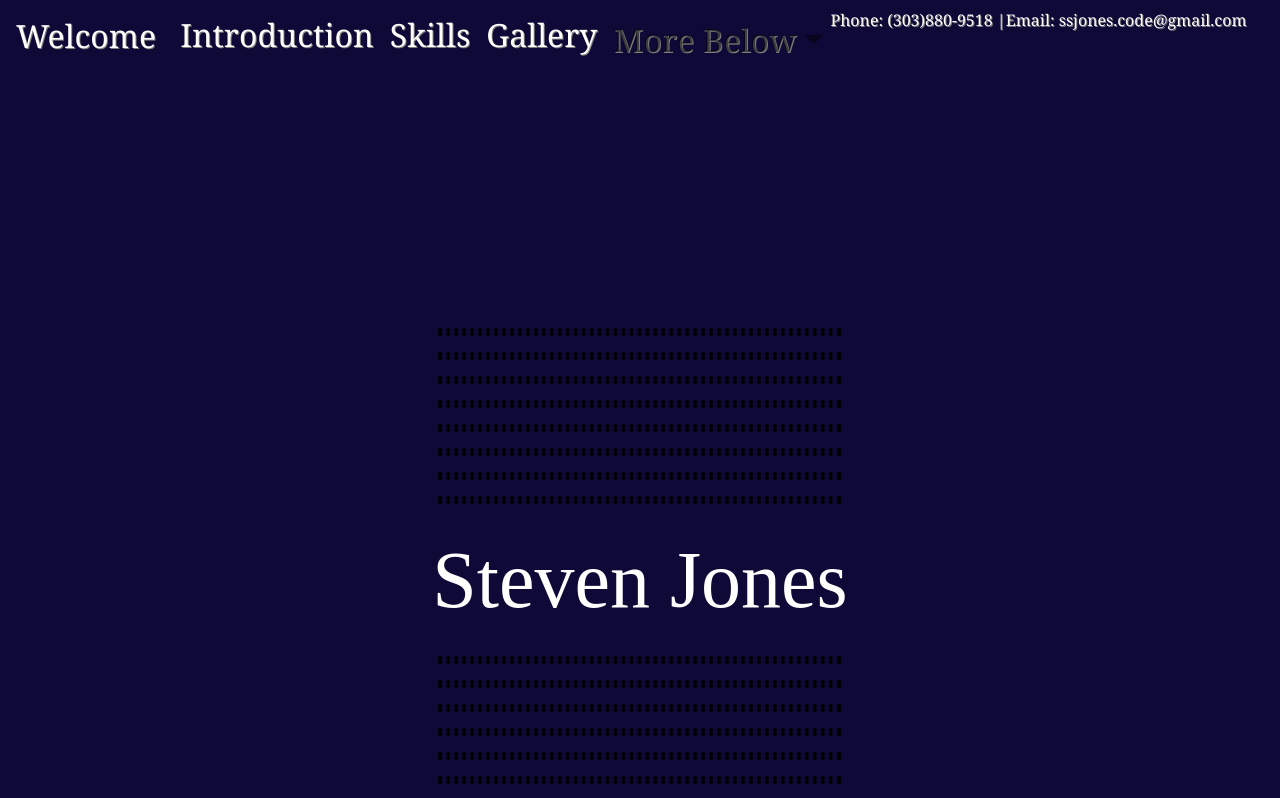
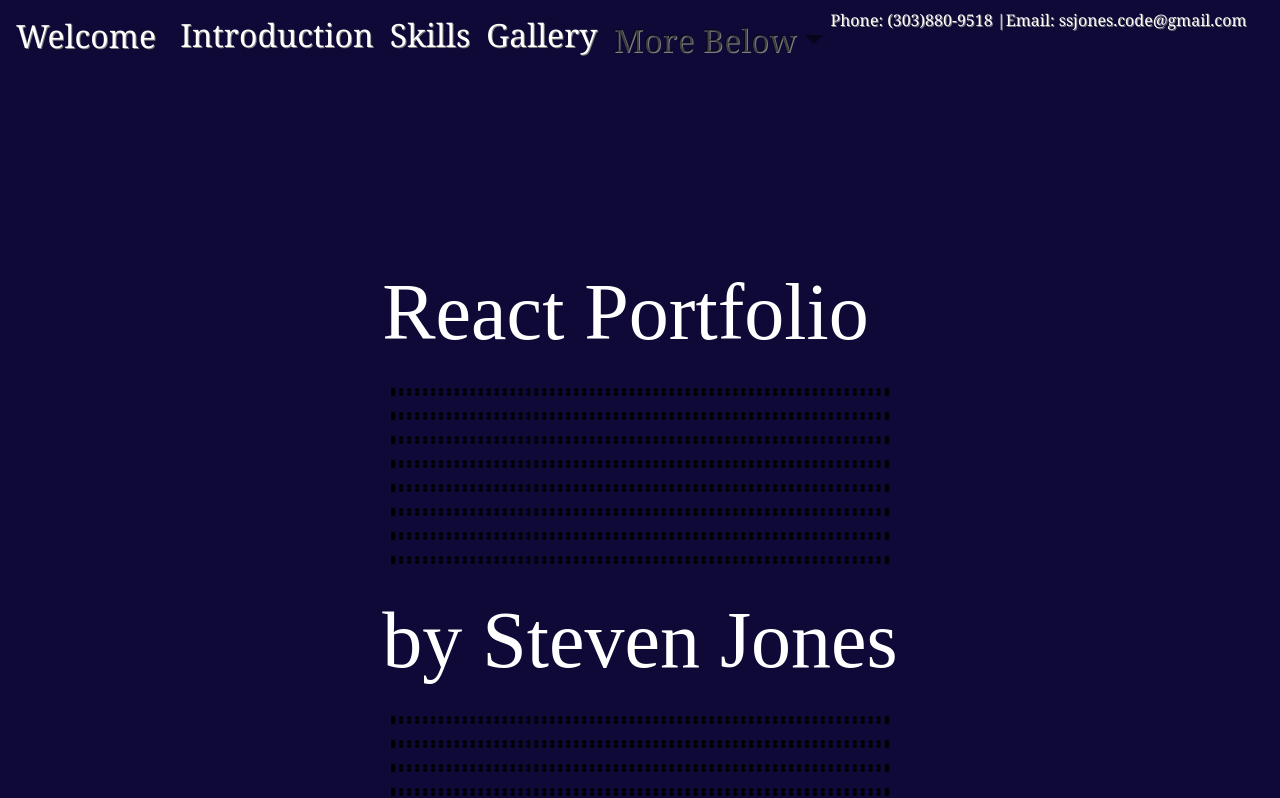
Before and after one commit to StevenSJones/my-react-portfolio, a React (Create React App) app: page / in a window 1280 px wide. Shown: the top 798 px of the page. Built offline with nearby package versions, Linux system fonts and the light colour scheme.

Commit message:
I modified the app.js and it now says react portfolio above by steven jones.

```diff
--- a/src/App.js
+++ b/src/App.js
@@ -13,6 +13,7 @@
       <Container className="color-welcome container-center">
         <Row className="row-center">
           <Col>
+            React Portfolio
             <hr />
             <hr />
             <hr />
@@ -21,7 +22,7 @@
             <hr />
             <hr />
             <hr />
-            Steven Jones
+            by Steven Jones
             <hr />
             <hr />
             <hr />
```
